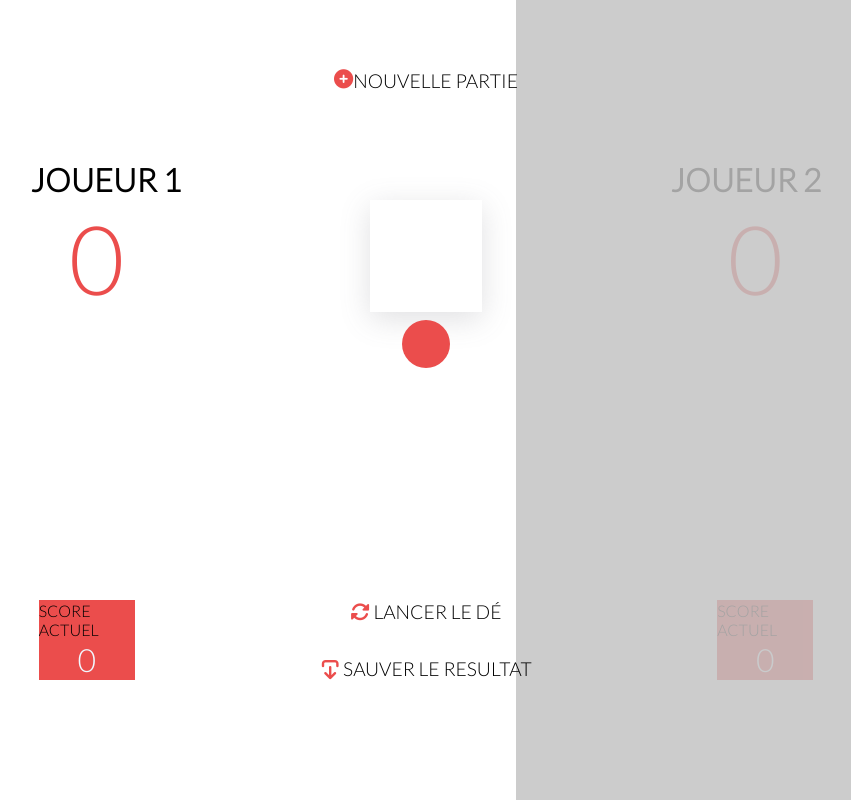
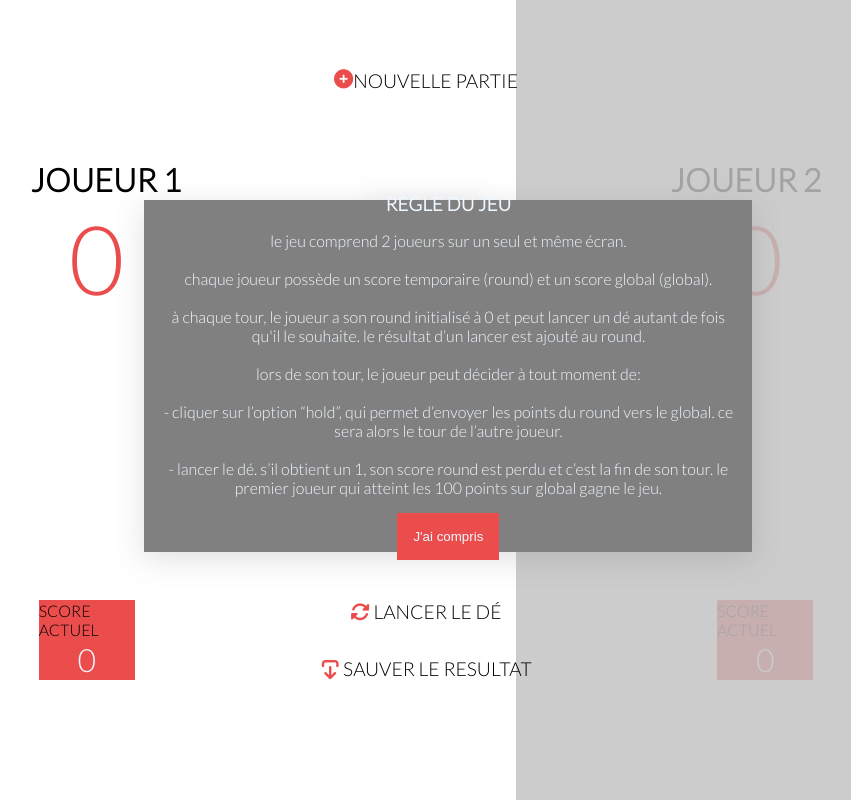
Before and after one commit to VueGreg/game-greg-Studi, a plain HTML site: page index.html in a window 1280 px wide. Shown: the whole page, without its empty margins (214-1065 px from the left). Drawn offline with Linux system fonts and the light colour scheme.

Commit message:
Add Rule of the game

```diff
--- a/index.html
+++ b/index.html
@@ -47,6 +47,7 @@
     </div>
     <div class="hide-player0" data-js="hide-player"></div>
     <div class="pop-up">
+        <h3 class="pop-up-h3">Règle du jeu</h3>
         <p>
             Le jeu comprend 2 joueurs sur un seul et même écran.</br></br>
             Chaque joueur possède un score temporaire (ROUND) et un score global (GLOBAL).</br></br>
--- a/script.js
+++ b/script.js
@@ -71,6 +71,10 @@ const diceFace = [one, two, three, four, five, six]
 
 
 // ------------------------Event
+document.addEventListener('DOMContentLoaded', () => {
+    popUp.style.visibility = 'visible'
+  });
+
 button.addEventListener('click', () => {
     popUp.style.visibility = 'hidden'
 })
@@ -168,7 +172,7 @@ function changePlayer() {
                 element.classList.remove('opacity-change')
             });
     }
-    if (Number(globalScore[player].textContent) >= 10) {
+    if (Number(globalScore[player].textContent) >= 100) {
         let textChange = document.querySelector('.pop-up p')
         textChange.textContent = `Joueur ${player + 1} à gagner la partie`
         popUp.style.visibility = 'visible'
--- a/style.scss
+++ b/style.scss
@@ -170,8 +170,8 @@ body {
 .pop-up {
     position: absolute;
     left: 28vw;
-    top: 30vh;
-    height: 35vh;
+    top: 25vh;
+    height: 40vh;
     width: 45vw;
     background-color: gray;
     box-shadow: rgba(100, 100, 111, 0.2) 0px 7px 29px 0px;
@@ -183,6 +183,12 @@ body {
     align-items: center;
     text-align: center;
     padding: 1rem;
+    visibility: visible;
+
+    &-h3 {
+        text-transform: uppercase;
+        padding: 1rem;
+    }
 
     &-button {
         padding: 1rem;
```
Also changed, not shown: style.css, 1 other file.
